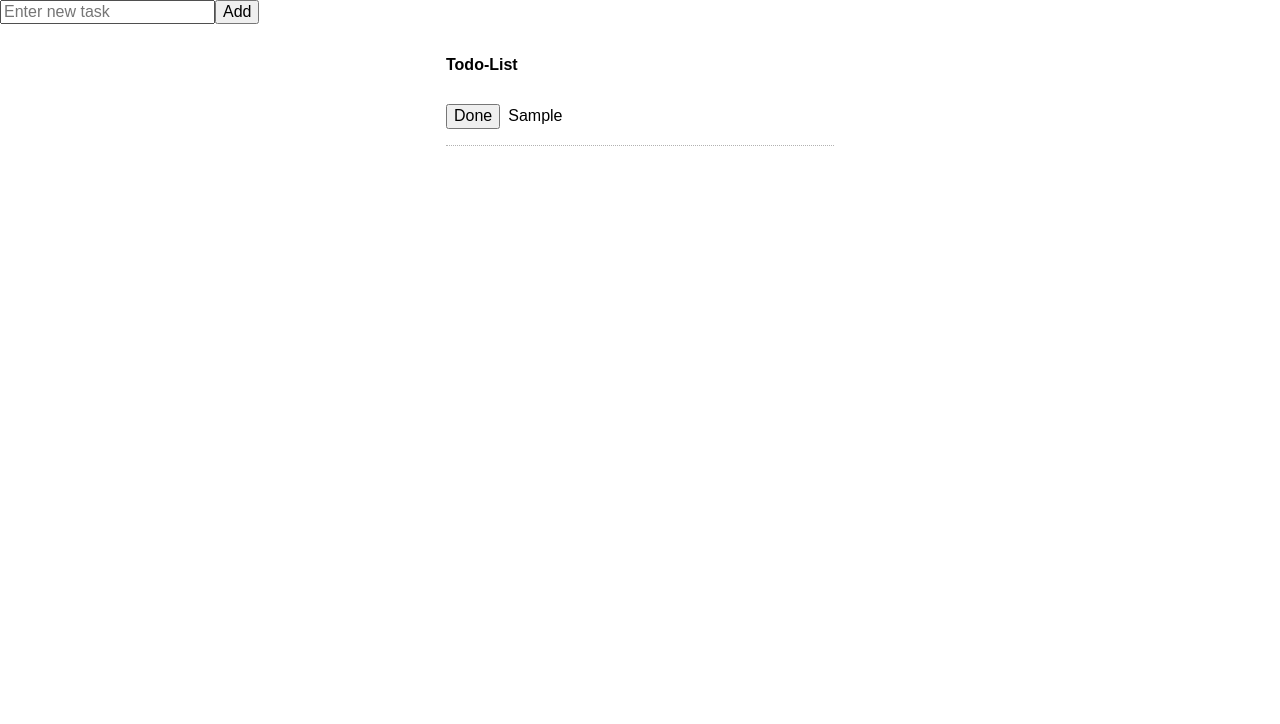
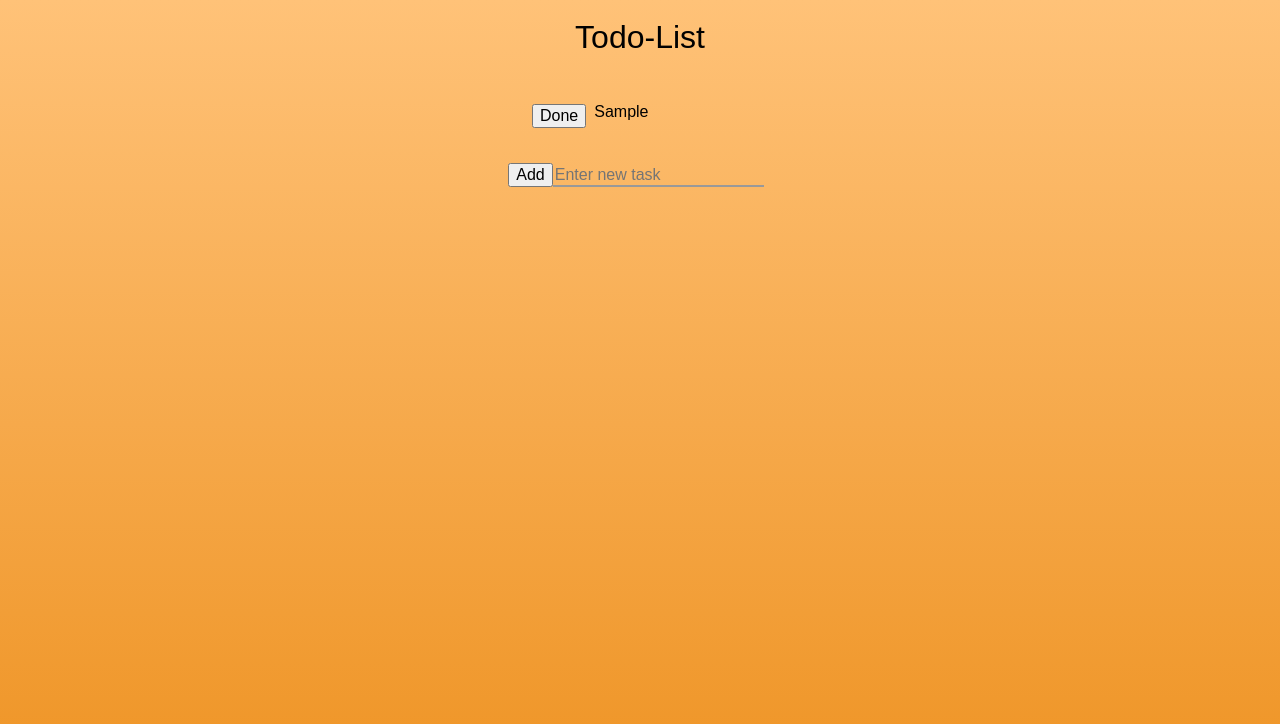
Before and after one commit to AerialWombat/react-todo-list, a React app: page / in a window 1280 px wide. Both pictures are taken after typing "Sample" into the empty fields and a click on the input "Add". Built offline with nearby package versions, Linux system fonts and the light colour scheme.

Commit message:
Added CSS styles using Tachyons library.

```diff
--- a/src/components/AddBar.js
+++ b/src/components/AddBar.js
@@ -1,18 +1,19 @@
 import React from 'react';
 
-const AddBar = ({ clearValue, addSubmit }) => {
+const AddBar = ({ addSubmit }) => {
     return (
-            <form className='center' onSubmit={ addSubmit }>
-                <input
-                    className=''
-                    type='text'
-                    name='task'
-                    placeholder='Enter new task'
-                />
+        <form className='' onSubmit={addSubmit}>
             <input
                 className=''
                 type='submit'
                 value='Add'
+            />
+            <input
+                className='mr2 bb b--solid b--silver bw1 bt-0 br-0 bl-0'
+                style={{ background: 'transparent' }}
+                type='text'
+                name='task'
+                placeholder='Enter new task'
             />
         </form>
     );
--- a/src/components/Task.js
+++ b/src/components/Task.js
@@ -2,9 +2,9 @@ import React from 'react';
 
 const Task = ({ reactKey, task, taskClick }) => {
     return (
-        <div data-key={reactKey} className='lh-copy pv3 ba bl-0 bt-0 br-0 b--dotted b--black-30'>
-            <input data-key={reactKey} className='mr2' type='button'  value='Done' onClick={ taskClick }/>
-            <label for={task} class='1h-copy'>{task}</label>
+        <div data-key={reactKey} className='mt3 mb3 pa2 pv1 mw7 flex flex-row justify-start grow shadow-hover' style={{ 'overflow-wrap': 'break-word', cursor: 'default' }}>
+            <input data-key={reactKey} className='mr2 fl pointer' type='button'  value='Done' onClick={ taskClick }/>
+            <label className='' for={task}>{task}</label>
         </div>
     )
 }
--- /dev/null
+++ b/src/components/TaskList.css
@@ -0,0 +1,3 @@
+form {
+    overflow-wrap: break-word;
+}
--- a/src/components/TaskList.js
+++ b/src/components/TaskList.js
@@ -1,11 +1,13 @@
 import React from 'react';
 import Task from './Task';
+// import './TaskList.css'
 
 const TaskList = ({ taskClick, tasks }) => {
     return (
-        <form className='pa4 center measure'>
-            <fieldset id='Tasks' className='bn'>
-                <legend class='fw7 mb2'>Todo-List</legend>
+        <div className='flex flex-column items-center'>
+        <h1>Todo-List</h1>
+        <form className='pa1 center measure mw7'>
+            <fieldset id='Tasks' className='bn w5'>
                 {
                     tasks.map((task, index) => {
                         return (
@@ -19,6 +21,7 @@ const TaskList = ({ taskClick, tasks }) => {
                 }
             </fieldset>
         </form>
+        </div>
     )
 }
 
--- a/src/containers/App.js
+++ b/src/containers/App.js
@@ -12,7 +12,7 @@ class App extends Component {
   }
 
   // Event handler for submitting new tasks
-  // Copies state array, adds the new item, and then sets the state to the updated array
+  // Copies state array, adds the new item, and then sets the state to updated array
   // Prevents page refresh and clears input element
   onAddSubmit = (event) => {
     event.preventDefault();
@@ -22,6 +22,8 @@ class App extends Component {
     event.target.task.value = '';
   }
 
+  // Event handler for click event on each task
+  // Copies state array, removes element with key that created event, and sets the state to updated array
   onTaskClick = (event) => {
     const tasksBuffer = this.state.tasks.slice();
     tasksBuffer.splice(event.target.getAttribute('data-key'), 1);
@@ -32,9 +34,9 @@ class App extends Component {
   render() {
     // console.log(this.state.tasks);
     return (
-      <div>
+      <div className='w-75 center flex flex-column items-center'>
+        <TaskList taskClick={ this.onTaskClick } tasks={ this.state.tasks }/>
         <AddBar addSubmit={ this.onAddSubmit }/>
-        <TaskList taskClick={ this.onTaskClick } tasks={ this.state.tasks }/>
       </div>
     );
   }
--- a/src/index.css
+++ b/src/index.css
@@ -1,5 +1,63 @@
+/* http://meyerweb.com/eric/tools/css/reset/
+   v2.0 | 20110126
+   License: none (public domain)
+*/
+
+html, body, div, span, applet, object, iframe,
+h1, h2, h3, h4, h5, h6, p, blockquote, pre,
+a, abbr, acronym, address, big, cite, code,
+del, dfn, em, img, ins, kbd, q, s, samp,
+small, strike, strong, sub, sup, tt, var,
+b, u, i, center,
+dl, dt, dd, ol, ul, li,
+fieldset, form, label, legend,
+table, caption, tbody, tfoot, thead, tr, th, td,
+article, aside, canvas, details, embed,
+figure, figcaption, footer, header, hgroup,
+menu, nav, output, ruby, section, summary,
+time, mark, audio, video {
+	margin: 0;
+	padding: 0;
+	border: 0;
+	font-size: 100%;
+	font: inherit;
+	vertical-align: baseline;
+}
+/* HTML5 display-role reset for older browsers */
+article, aside, details, figcaption, figure,
+footer, header, hgroup, menu, nav, section {
+	display: block;
+}
 body {
+	line-height: 1;
+}
+ol, ul {
+	list-style: none;
+}
+blockquote, q {
+	quotes: none;
+}
+blockquote:before, blockquote:after,
+q:before, q:after {
+	content: '';
+	content: none;
+}
+table {
+	border-collapse: collapse;
+	border-spacing: 0;
+}
+
+/*
+  ========================================
+  Custom Styles
+  ========================================
+*/
+
+body, html {
+  height: 100%;
+  width: 100%;
   margin: 0;
   padding: 0;
   font-family: sans-serif;
+  background: linear-gradient(to top,  rgba(238,147,35,1) 0%, rgba(255,194,120,1) 100%);
 }
```
Lines whose indentation alone changed are shown as unchanged.
